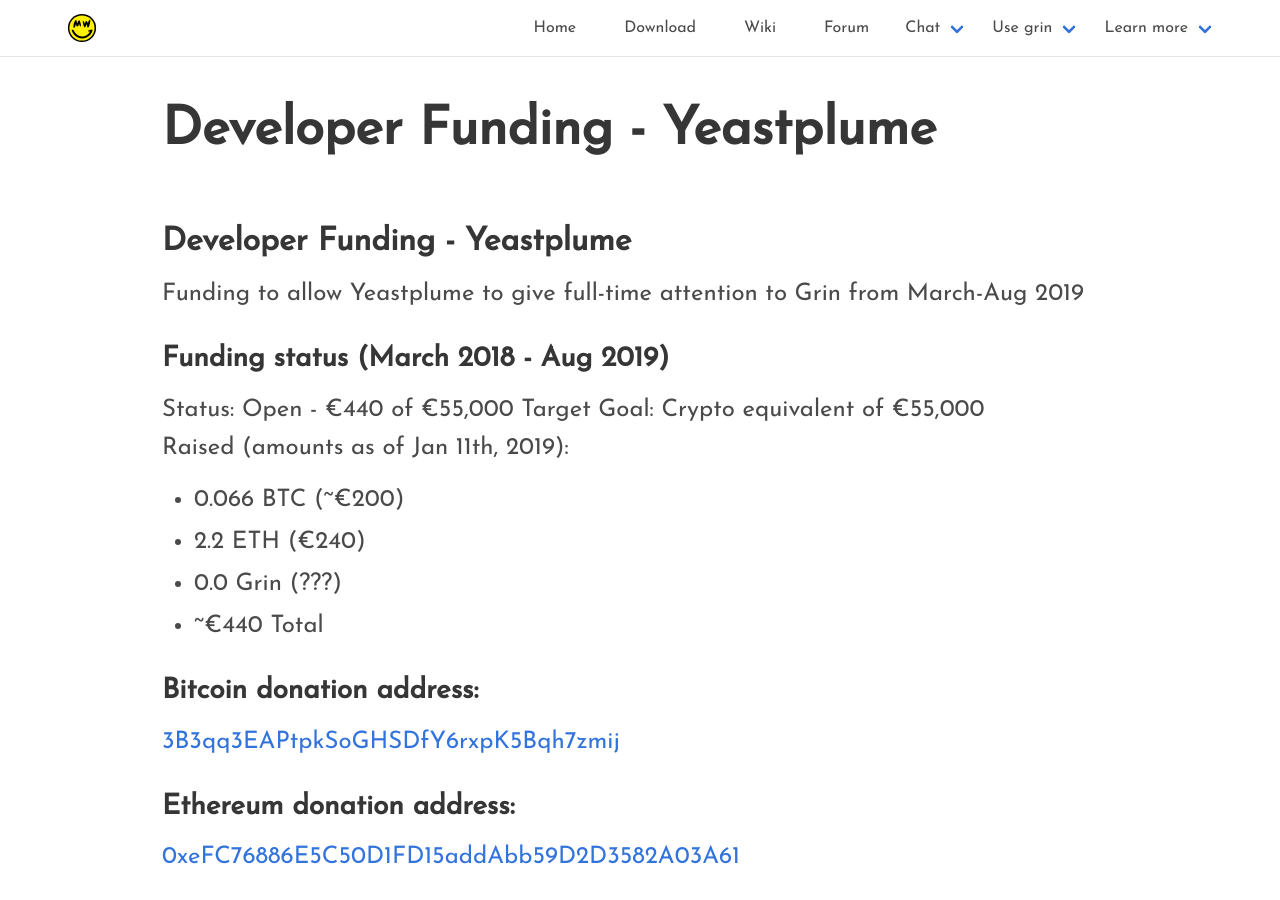
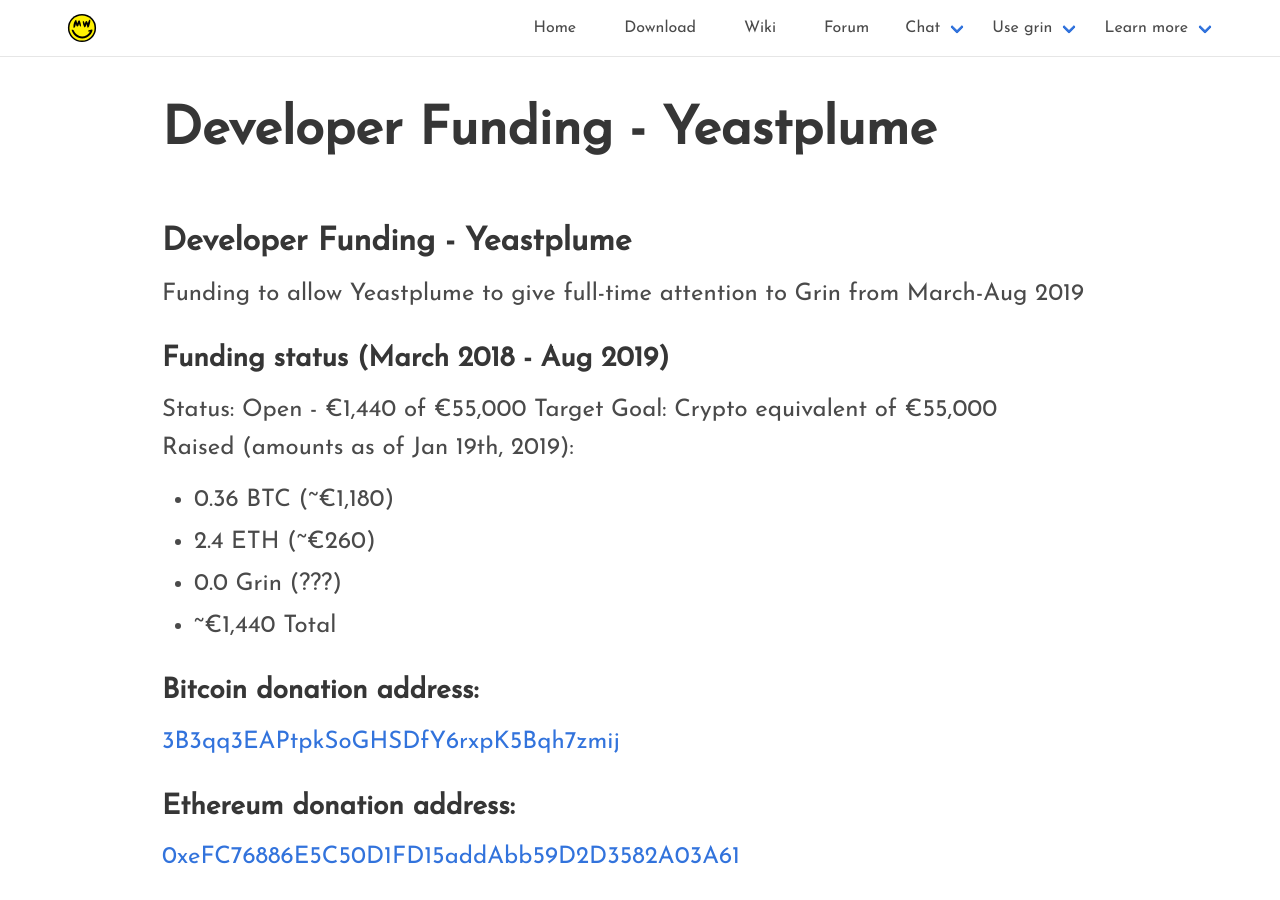
Before and after one commit to mimblewimble/site, a Jekyll site: the page built from yeastplume.md, in a window 1280 px wide and 900 px high. Built offline with Jekyll 4.4.1, drawn with Linux system fonts in a browser that asks for light colours; nearby versions of some CDN libraries; our own code applies the rules of GitHub Pages for plain Markdown files.

Commit message:
funding status

```diff
--- a/yeastplume.md
+++ b/yeastplume.md
@@ -8,15 +8,15 @@
 
 ## Funding status (March 2018 - Aug 2019)
 
-Status: Open - €440 of €55,000 Target
+Status: Open - €1,440 of €55,000 Target
 Goal: Crypto equivalent of €55,000
 
-Raised (amounts as of Jan 11th, 2019):
+Raised (amounts as of Jan 19th, 2019):
 
-- 0.066 BTC (~€200)
-- 2.2 ETH (€240)
+- 0.36 BTC (~€1,180)
+- 2.4 ETH (~€260)
 - 0.0 Grin (???)
-- ~€440 Total
+- ~€1,440 Total
 
 ## Bitcoin donation address:
 [3B3qq3EAPtpkSoGHSDfY6rxpK5Bqh7zmij](https://blockchain.info/address/3B3qq3EAPtpkSoGHSDfY6rxpK5Bqh7zmij)
```
